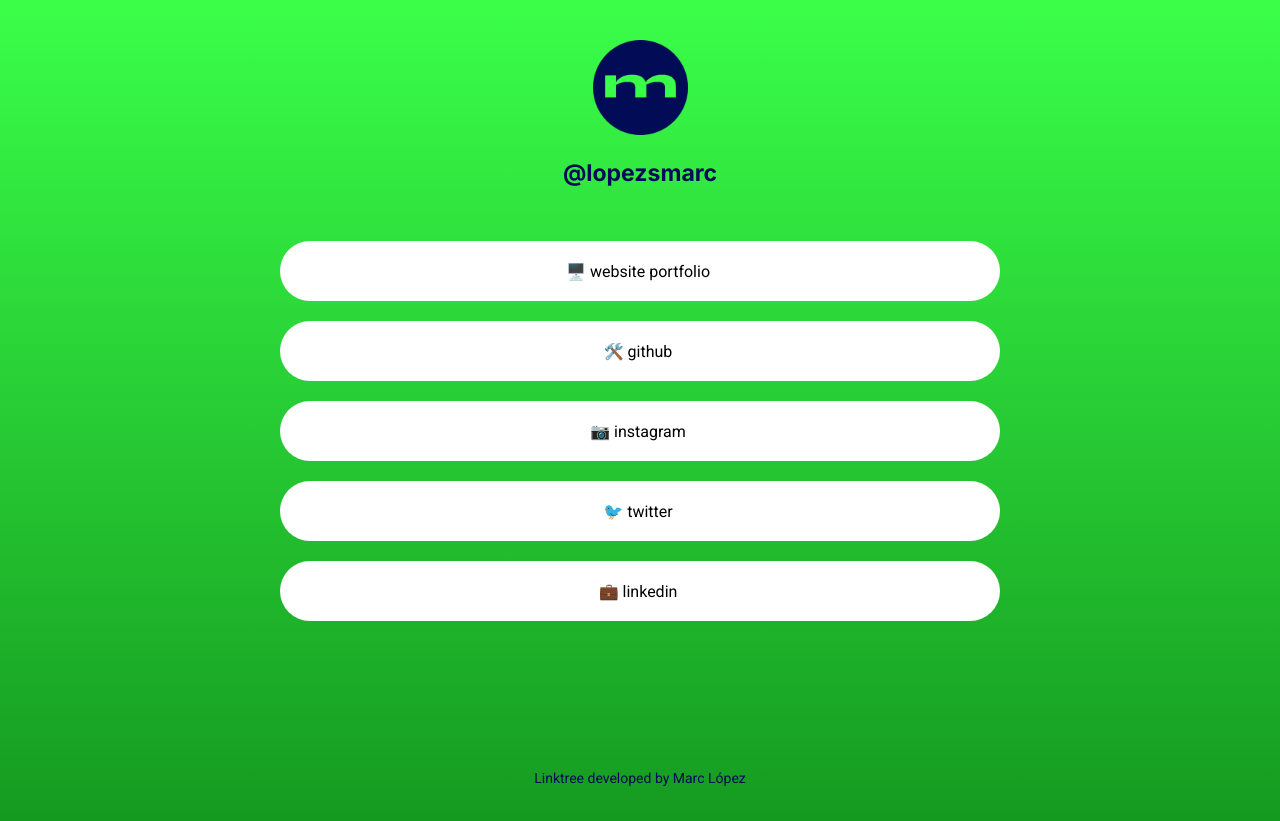
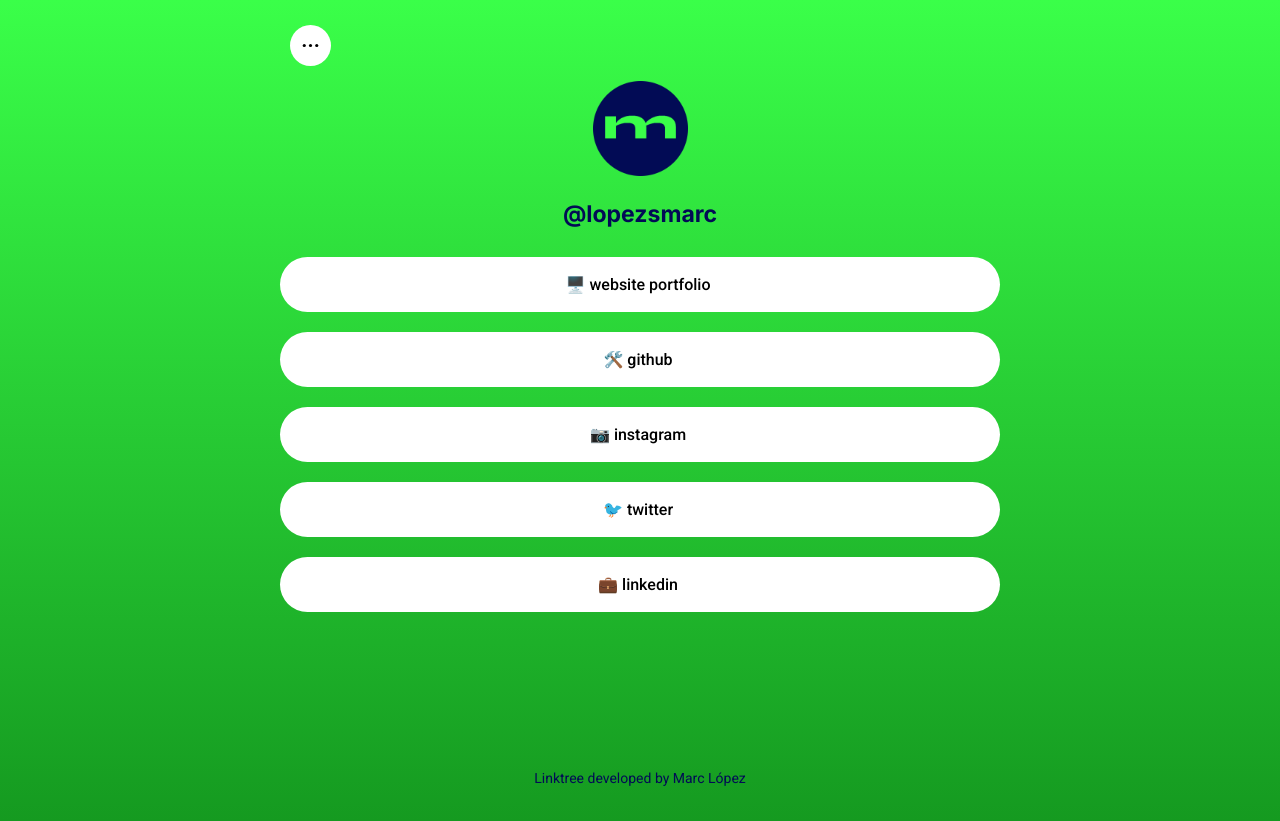
Before and after one commit to marclopezsoler/linktree, a React (Create React App) app: page / in a window 1280 px wide. Built offline with nearby package versions, Linux system fonts and the light colour scheme.

Commit message:
5th commit

```diff
--- a/src/components/Card.scss
+++ b/src/components/Card.scss
@@ -9,10 +9,10 @@
   flex-direction: row;
   align-items: center;
   justify-content: space-between;
-  height: 40px;
+  height: 35px;
   width: 100%;
-  margin-left: 20px;
-  margin-right: 20px;
+  margin-left: 10px;
+  margin-right: 10px;
   border-radius: 50px;
   transition: 0.15s cubic-bezier(0, 0, 0.55, 1.48);
   color: black;
@@ -45,7 +45,6 @@
 
     &:hover{
       background-color: rgba(128, 128, 128, 0.25);
-      fill: rgb(24, 86, 255);
     }
 }
 
@@ -59,10 +58,10 @@
   flex-direction: row;
   align-items: center;
   justify-content: space-between;
-  height: 40px;
+  height: 35px;
   width: 100%;
-  margin-left: 20px;
-  margin-right: 20px;
+  margin-left: 10px;
+  margin-right: 10px;
   border-radius: 50px;
   transition: 0.15s cubic-bezier(0, 0, 0.55, 1.48);
   color: black;
@@ -80,7 +79,6 @@
 
       &:hover{
         background-color: rgba(128, 128, 128, 0.25);
-        fill: rgb(24, 86, 255);
       }
   }
 
@@ -94,6 +92,10 @@
   }
 }
 
+// .dots_desktop:hover{
+//   filter: hue-rotate();
+// }
+
 .main_image_desktop{
   height: 40px;
 }
@@ -106,6 +108,6 @@
 
 p{
   font-family: $font-texts;
-  font-weight: 400;
+  font-weight: 500;
   font-size: 16px;
 }
--- /dev/null
+++ b/src/components/DotsInfo.js
@@ -0,0 +1,13 @@
+import dots from "../assets/dots.svg";
+import "./DotsInfo.scss";
+
+function DotsInfo(){
+return(
+   <section className="header_dots">
+      <img src={dots} className="dots_header"/>
+      <img src={dots} className="dots_header_2"/>
+   </section>
+)
+}
+
+export default DotsInfo;
--- /dev/null
+++ b/src/components/DotsInfo.scss
@@ -0,0 +1,26 @@
+@import "../assets/Variables.scss";
+
+.header_dots{
+   display: flex;
+   flex-direction: row;
+   align-items: center;
+   justify-content: space-between;
+   padding-top: 25px;
+}
+
+.dots_header {
+  height: 25px;
+  border-radius: 30px;
+  background-color: white;
+  padding: 8px;
+  transition: 0.25s ease-out;
+  cursor: pointer;
+
+  &:hover {
+    background-color: rgb(242.5, 242.5, 242.5);
+  }
+}
+
+.dots_header_2{
+   opacity: 0;
+}
--- a/src/components/Header.js
+++ b/src/components/Header.js
@@ -1,5 +1,6 @@
 import "./Header.scss";
 import logo_image from "../assets/logo.png";
+import dots from "../assets/dots.svg";
 import { useEffect } from "react";
 
 function Header() {
@@ -7,11 +8,10 @@
   const name = "";
   // const name = "Marc López Soler";
 
-  useEffect(() =>{
-    const header = document.querySelector('.header_small')
+  useEffect(() => {
+    const header = document.querySelector(".header_small");
 
     const handleScroll = () => {
-
       if (window.scrollY >= 66) {
         header.classList.add("show_header");
         header.classList.remove("hide_header");
@@ -22,7 +22,7 @@
     };
     window.addEventListener("scroll", handleScroll);
 
-    return() => {
+    return () => {
       window.removeEventListener("scroll", handleScroll);
     };
   }, []);
@@ -30,12 +30,14 @@
   return (
     <>
       <>
-        <img src={logo_image} className="header_big_image"/>
+        <img src={logo_image} className="header_big_image" />
         <h1>{user}</h1>
         {name == "" ? null : <span>{name}</span>}
       </>
       <div className="header_small">
-        <img src={logo_image} className="header_small_image"/>
+        <img src={dots} className="dots_header_1" />
+        <img src={logo_image} className="header_small_image" />
+        <img src={dots} className="dots_header_2" />
       </div>
     </>
   );
--- a/src/components/Header.scss
+++ b/src/components/Header.scss
@@ -1,8 +1,4 @@
 @import "../assets/Variables.scss";
-
-section {
-  padding-top: 5%;
-}
 
 .header_big_image {
   width: calc(90px + 0.390625vw);
@@ -17,15 +13,30 @@
   display: flex;
   flex-direction: row;
   align-items: center;
-  justify-content: center;
+  justify-content: space-between;
   position: fixed;
   top: -100px;
+  padding: 0px 10px;
   z-index: 2;
   border: 1px solid white;
   box-shadow: 0 4px 30px rgba(0, 0, 0, 0.1);
   backdrop-filter: blur(10px);
   -webkit-backdrop-filter: blur(10px);
 
+}
+
+.dots_header_1{
+  border-radius: 40px;
+  background-color: white;
+  height: 25px;
+  padding: 8px;
+  cursor: pointer;
+  filter: invert(1);
+}
+
+.dots_header_2{
+  height: 40px;
+  opacity: 0;
 }
 
 .show_header {
--- a/src/components/Linktree.js
+++ b/src/components/Linktree.js
@@ -1,11 +1,14 @@
 import Card from "./Card";
 import Header from "./Header";
 import "./Linktree.scss";
-import logo_image from '../assets/logo.png';
+import DotsInfo from "./DotsInfo";
+import ShareBox from "./ShareBox";
 
 function Linktree() {
   return (
     <div className="linkTree">
+      <ShareBox />
+      <DotsInfo />
       <section className="section_1">
         <Header />
       </section>
--- a/src/components/Linktree.scss
+++ b/src/components/Linktree.scss
@@ -1,17 +1,22 @@
 @import "../assets/Variables.scss";
 
-.section_2{
+.section_1 {
+  padding-top: 10px;
+}
+
+.section_2 {
+  padding-top: 10px;
   gap: 20px;
   padding-bottom: 5%;
 }
 
-.linkTree{
+.linkTree {
   min-height: calc(100vh - 25px);
   width: 700px;
 }
 
 @media only screen and (max-width: 800px) {
-   .linkTree{
+  .linkTree {
     min-height: calc(100vh - 25px);
     width: 85vw;
   }
--- /dev/null
+++ b/src/components/ShareBox.js
@@ -0,0 +1,11 @@
+import "./ShareBox.scss";
+
+function ShareBox() {
+  return (
+    <div className="share_box">
+      <p>SHARE BOX</p>
+    </div>
+  );
+}
+
+export default ShareBox;
--- /dev/null
+++ b/src/components/ShareBox.scss
@@ -0,0 +1,16 @@
+@import "../assets/Variables.scss";
+
+.share_box {
+  opacity: 0;
+  position: absolute;
+  top: 25px;
+  width: 30vw;
+  height: 90vh;
+  border-radius: 25px;
+  background-color: rgba(255, 255, 255, 0.5);
+  border: 1px solid white;
+  box-shadow: 0 4px 30px rgba(0, 0, 0, 0.1);
+  backdrop-filter: blur(10px);
+  -webkit-backdrop-filter: blur(10px);
+  z-index: 3;
+}
```
Lines whose indentation alone changed are shown as unchanged.
